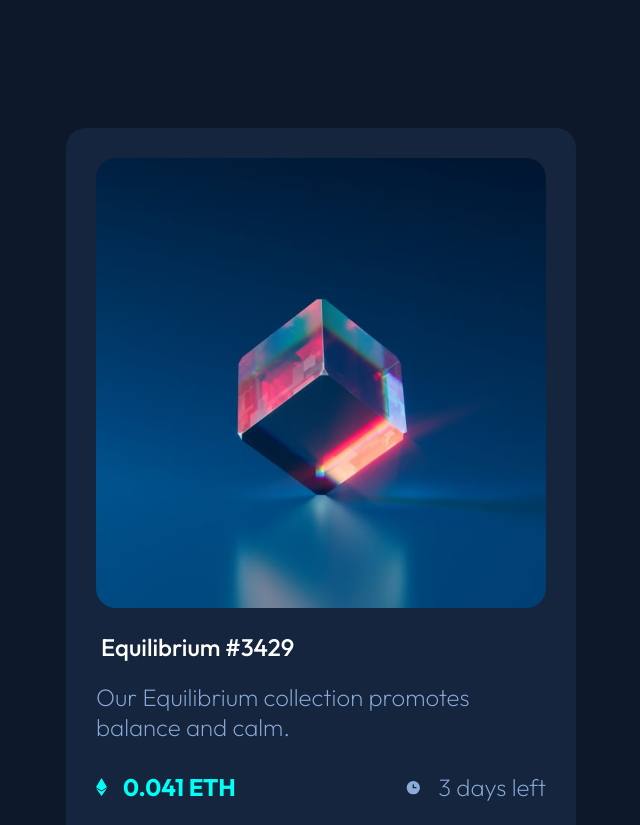
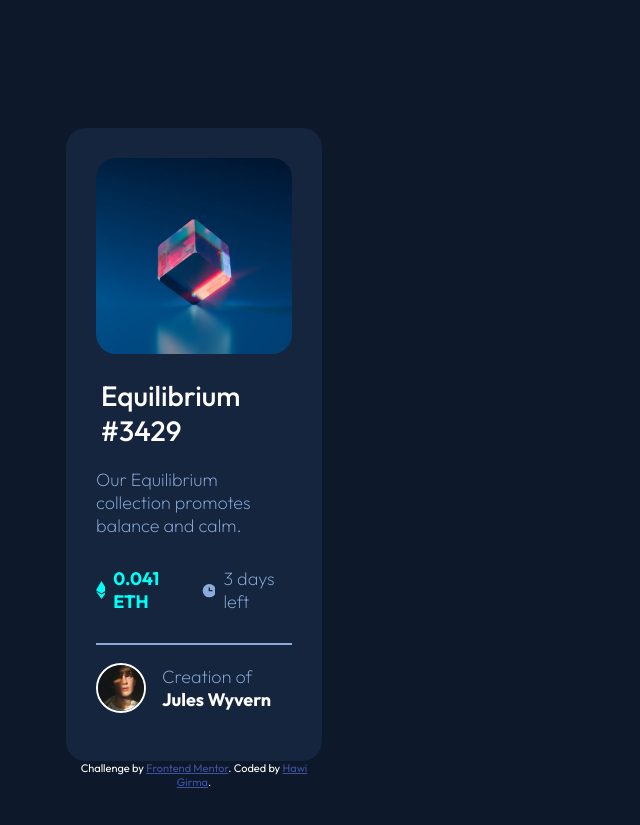
Before and after one commit to HawiGirma/nft-preview-card-component-main, a plain HTML site: page index.html in a window 1280 px wide. Shown: the top 825 px of the page, without its empty margins (446-1086 px from the left). Drawn offline with Linux system fonts and the light colour scheme.

Commit message:
nft-preview-card-component

```diff
--- a/index.html
+++ b/index.html
@@ -19,7 +19,6 @@
     <link rel="stylesheet" href="/style.css" />
     <title>Frontend Mentor | NFT preview card component</title>
 
-    <!-- Feel free to remove these styles or customise in your own stylesheet 👍 -->
     <style>
       .attribution {
         font-size: 11px;
@@ -32,12 +31,21 @@
   </head>
   <body>
     <section class="main">
-      <img id="equi" src="/images/image-equilibrium.jpg" />
+      <img
+        id="equi"
+        src="/images/image-equilibrium.jpg"
+        alt="Equilibrium NFT"
+      />
       <h1>Equilibrium #3429</h1>
       <p>Our Equilibrium collection promotes balance and calm.</p>
       <div class="price">
         <div>
-          <svg width="11" height="18" xmlns="http://www.w3.org/2000/svg">
+          <svg
+            width="11"
+            height="18"
+            xmlns="http://www.w3.org/2000/svg"
+            aria-hidden="true"
+          >
             <path
               d="M11 10.216 5.5 18 0 10.216l5.5 3.263 5.5-3.262ZM5.5 0l5.496 9.169L5.5 12.43 0 9.17 5.5 0Z"
               fill="#00FFF8"
@@ -46,7 +54,12 @@
           <p id="price">0.041 ETH</p>
         </div>
         <div>
-          <svg width="17" height="17" xmlns="http://www.w3.org/2000/svg">
+          <svg
+            width="17"
+            height="17"
+            xmlns="http://www.w3.org/2000/svg"
+            aria-hidden="true"
+          >
             <path
               d="M8.305 2.007a6.667 6.667 0 1 0 0 13.334 6.667 6.667 0 0 0 0-13.334Zm2.667 7.334H8.305a.667.667 0 0 1-.667-.667V6.007a.667.667 0 0 1 1.334 0v2h2a.667.667 0 0 1 0 1.334Z"
               fill="#8BACD9"
@@ -57,7 +70,7 @@
       </div>
       <hr />
       <div class="footer">
-        <img src="/images/image-avatar.png" />
+        <img src="/images/image-avatar.png" alt="Avatar of Jules Wyvern" />
         <h2>Creation of <span>Jules Wyvern</span></h2>
       </div>
     </section>
--- a/style.css
+++ b/style.css
@@ -1,6 +1,7 @@
 * {
   margin: 0;
   padding: 0;
+  box-sizing: border-box; /* Ensure padding doesn't affect element size */
 }
 
 body {
@@ -14,26 +15,27 @@ body {
   padding: 30px;
   border-radius: 20px;
   background-color: hsl(216, 50%, 16%);
-  width: 450px;
+  max-width: 450px; /* Max-width to handle smaller screen sizes */
+  margin: auto;
 }
 
 #equi {
-  width: 450px;
+  width: 100%; /* Make the image responsive */
   border-radius: 20px;
 }
 
 h1 {
   margin: 20px 5px;
   font-weight: 500;
+  font-size: 28px; /* Added font size for consistency */
 }
 
 p,
 h2 {
   margin: 10px 0;
   font-weight: 200;
-  font-size: 24px;
+  font-size: 18px; /* Adjusted font size for better readability */
   color: hsl(215, 51%, 70%);
-  /* opacity: 0.5; */
 }
 
 div {
@@ -44,16 +46,22 @@ div {
   gap: 1em;
 }
 
+.price div {
+  display: flex;
+  align-items: center;
+  gap: 0.5em; /* Space between icon and text */
+}
+
 hr {
-  border: 0.5;
+  border: 0.5px solid hsl(215, 51%, 70%);
 }
 
 .footer {
-  justify-content: start;
+  justify-content: flex-start; /* More precise than 'start' */
   gap: 1em;
 }
+
 .footer img {
-  /* justify-content: start; */
   width: 50px;
   height: 50px;
   border: solid 2px white;
@@ -62,7 +70,6 @@ hr {
 
 span {
   font-weight: 700;
-  /* opacity: 100%; */
   color: white;
 }
 
@@ -71,12 +78,12 @@ span {
   font-weight: 700;
 }
 
-hr {
-  color: hsl(215, 51%, 70%);
-}
-
 @media (max-width: 768px) {
   body {
     padding: 10%;
   }
+  .main {
+    padding: 20px;
+    width: 100%; /* Adjust the width for smaller screens */
+  }
 }
```
